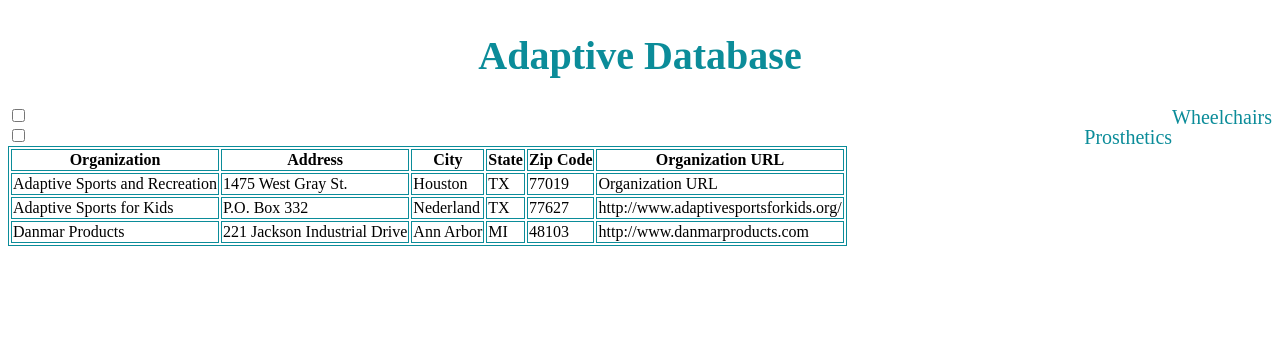
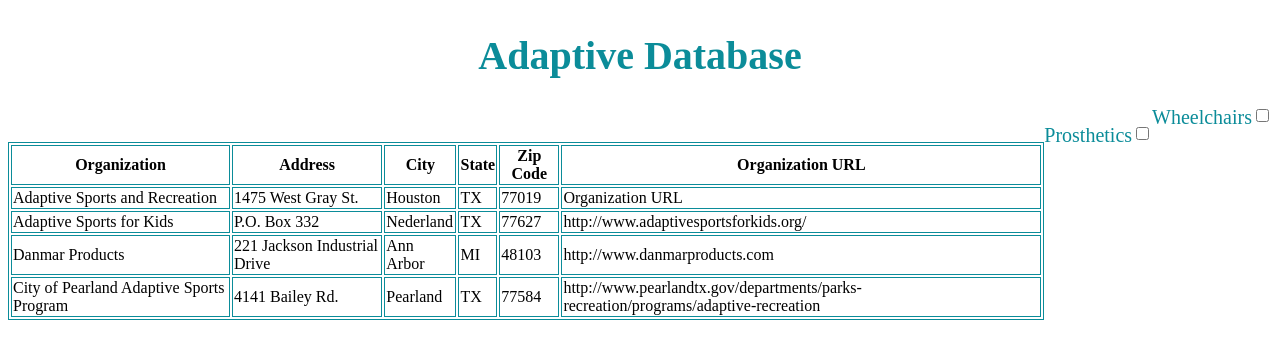
Before and after one commit to cascholten/teach-heroku-test, a Django app: page / in a window 1280 px wide. Shown: the part 322-681 px from the top of the page. Run offline with Django 3.2, Linux system fonts and the light colour scheme.

Commit message:
fix checkboxes

```diff
--- a/hello/templates/index.html
+++ b/hello/templates/index.html
@@ -14,7 +14,7 @@
   table, th, td {
          border: 1px solid #0B8C99;
          }
-  label {
+  label, input {
     float: right;
     color: #0B8C99;
     font-size: 20px;
@@ -62,6 +62,13 @@
       <td>48103</td>
       <td>http://www.danmarproducts.com</td>
     </tr>
+    <td>City of Pearland Adaptive Sports Program </td>
+      <td>4141 Bailey Rd.</td>
+      <td>Pearland</td>
+      <td>TX</td>
+      <td>77584</td>
+      <td>http://www.pearlandtx.gov/departments/parks-recreation/programs/adaptive-recreation</td>
+    </tr>
   </table>
 </body>
 </html>
```
